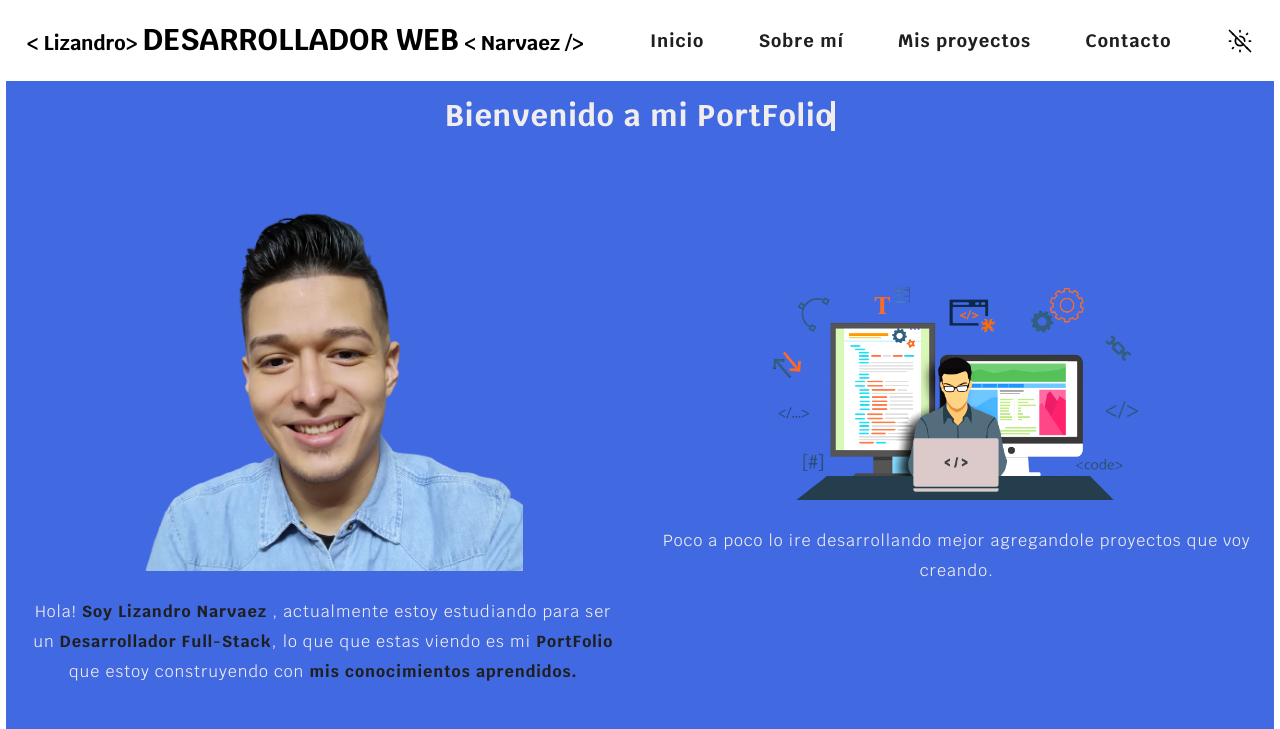
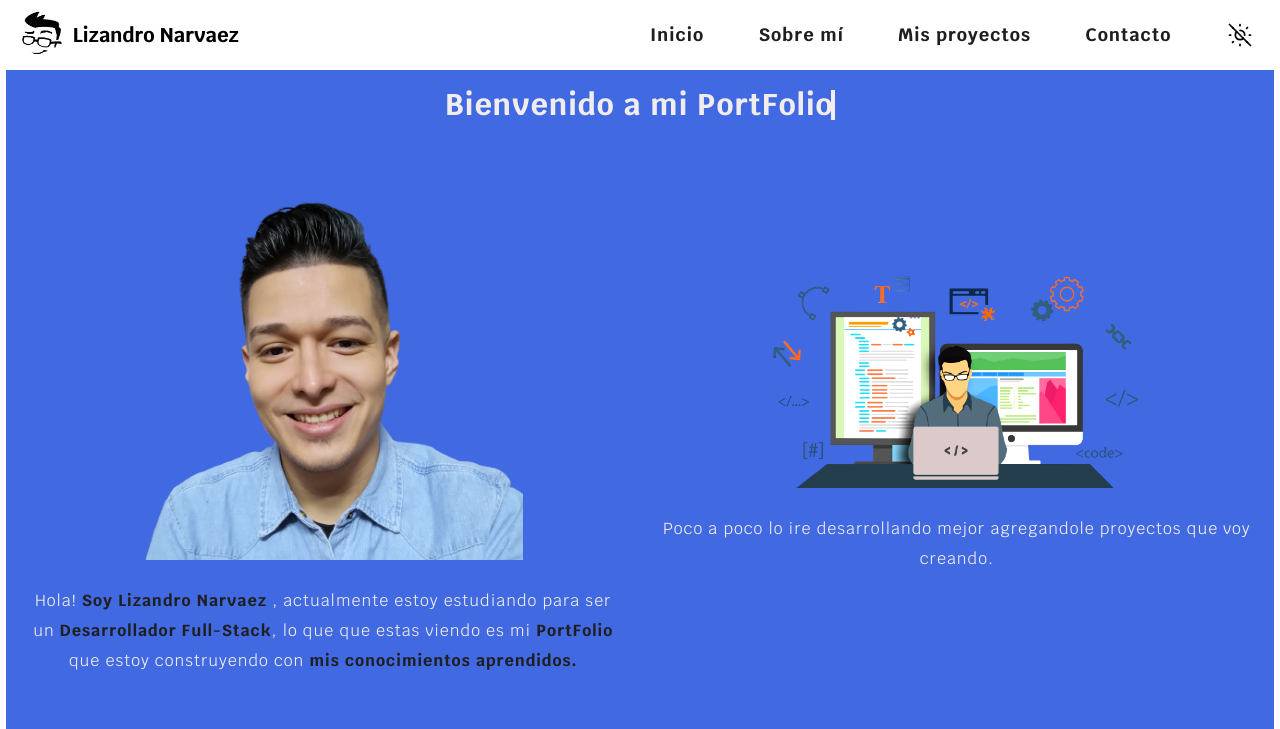
Before and after one commit to lizandronarvaez/My-Portfolio, a plain HTML site: page index.html in a window 1280 px wide. Shown: the top 729 px of the page. Drawn offline with nearby package versions, Linux system fonts and the light colour scheme.

Commit message:
Mod Response

```diff
--- a/css/style.css
+++ b/css/style.css
@@ -84,9 +84,6 @@ a {
 /* Nav */
 
 .navegacion {
-    display: flex;
-    flex-direction: column;
-    align-items: center;
     padding: 1rem;
 }
 
@@ -113,23 +110,30 @@ a {
     letter-spacing: 1px;
     line-height: 3rem;
 }
-
-.navegacion__titulo {
+.logotipos{
+    display: flex;
+    justify-content: space-between;
+    align-items: center;
+}
+.logotipos__img{
+    width: 5rem;
+    height: 5rem;
+}
+.logotipos__titulo {
     font-size: 1.5rem;
 }
 
-.navegacion__titulo span {
+.logotipos__titulo span {
     font-size: 1.9rem;
 }
 
 .hamburger {
     cursor: pointer;
     display: block;
-    flex: 0;
 }
 .hamburger__item{
-    width: 3rem;
-    padding-top: 0.3rem;
+    width: 2rem;
+    padding-top: 0.15rem;
     margin: 0.5rem 0;
     background-color:black;
 }
@@ -146,15 +150,14 @@ a {
         font-size: 1.8rem;
     }
 
-    .navegacion__titulo {
+    .logotipos__titulo {
         padding: 0 1rem;
     }
 }
 
 @media (min-width: 992px) {
     .navegacion {
-        display: grid;
-        grid-template-columns: repeat(2, 1fr);
+        flex-direction: row;
         flex-wrap: nowrap;
     }
 
@@ -166,12 +169,15 @@ a {
     .navegacion__enlace {
         display: flex;
     }
-
-    .navegacion__titulo {
+    .logotipos{
+        width: 100%;
+    }
+    .logotipos__titulo {
+        width: 100%;
         font-size: 2rem;
     }
 
-    .navegacion__titulo span {
+    .logotipos__titulo span {
         font-size: 3rem;
         text-transform: uppercase;
     }
--- a/index.html
+++ b/index.html
@@ -20,15 +20,18 @@
 
 <body>
     <nav class="navegacion" id="barra">
-        <h1 class="navegacion__titulo">
-            < Lizandro> <span>Desarrollador Web</span>
-                < Narvaez />
-        </h1>
-        <div class="hamburger">
-            <div class="hamburger__item"></div>
-            <div class="hamburger__item"></div>
-            <div class="hamburger__item"></div>
+        <div class="logotipos">
+            <img class="logotipos__img" src="./img/Logotipo (2).png" alt="logotipo">
+            <h1 class="logotipos__titulo">
+                Lizandro Narvaez
+            </h1>
+            <div class="hamburger">
+                <div class="hamburger__item"></div>
+                <div class="hamburger__item"></div>
+                <div class="hamburger__item"></div>
+            </div>
         </div>
+
         <div class="navegacion__enlaces">
             <a class="navegacion__enlace" href="#barra">Inicio</a>
             <a class="navegacion__enlace" href="#informacion">Sobre mí</a>
```
Also changed, not shown: img/EPS.jpg (added), img/Logotipo (2).png (added).
